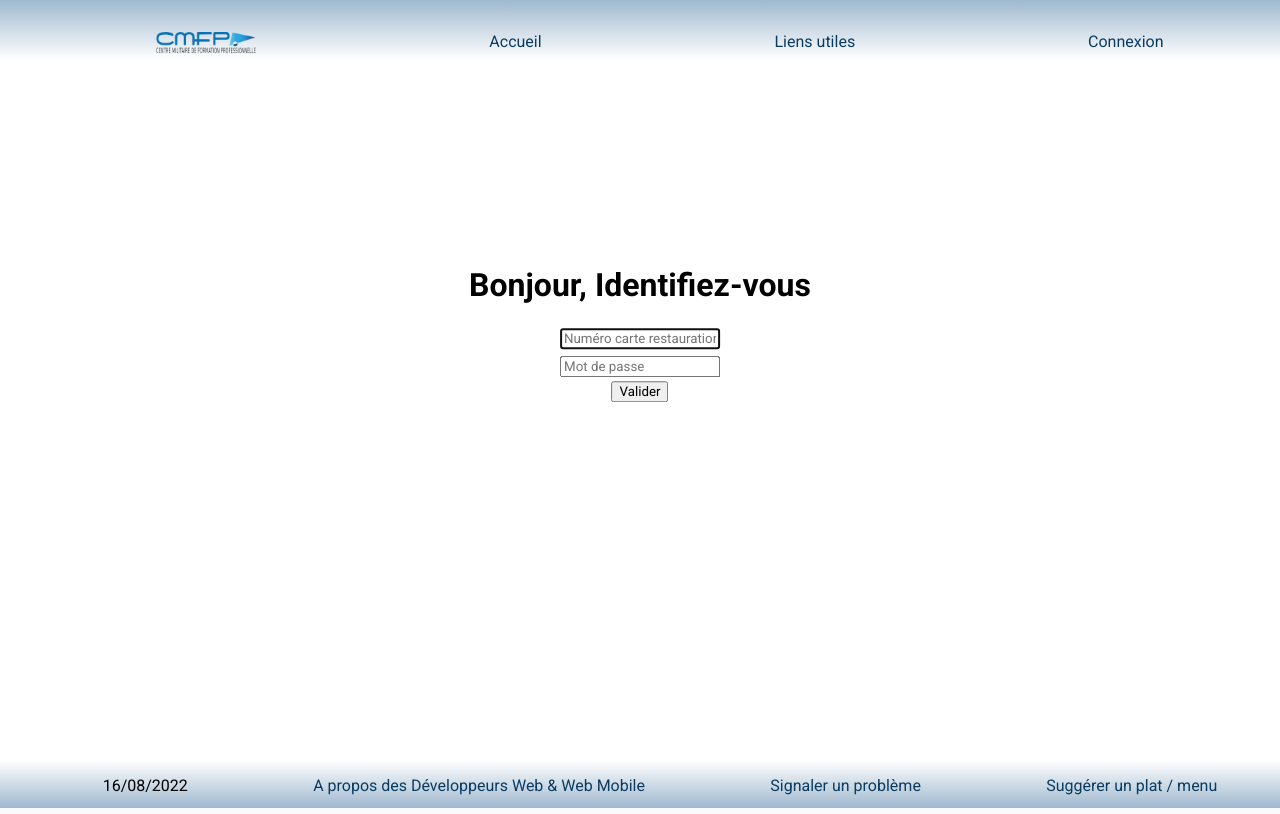
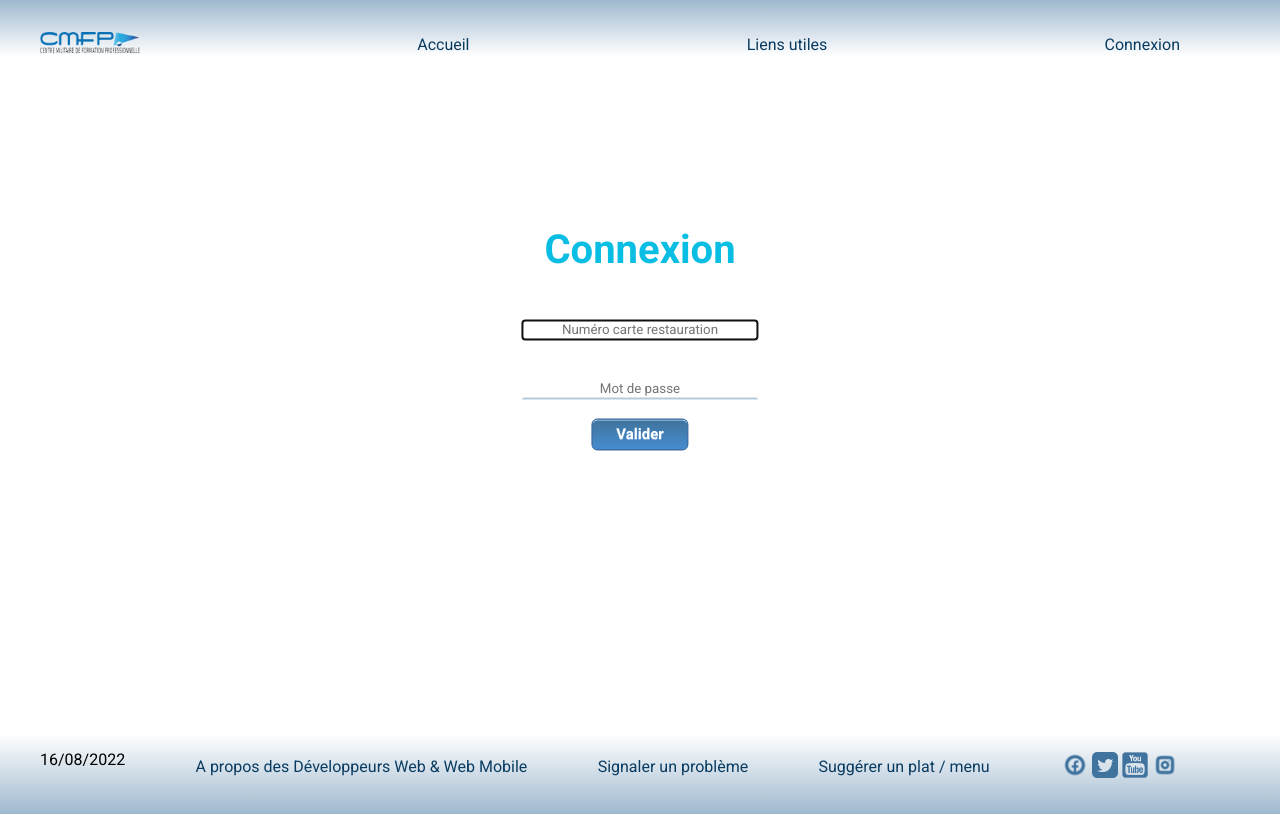
Before and after one commit to caliendojulien/ordinairev3, a Symfony app: template templates/security/login.html.twig in a window 1280 px wide. Run offline with Twig, Linux system fonts and the light colour scheme; the template is opened without the code that fills it, so the values that code supplies are empty; some libraries are stand-ins or nearby versions.

Commit message:
Merge pull request #13
* rectification de routes sur base

* Merge branch 'main' into Rv_Front

* :lipstick: amélioration du style.css, de base.twig et de connexion.twid

```diff
--- a/public/css/login/login.css
+++ b/public/css/login/login.css
@@ -11,5 +11,34 @@ form{
 }
 
 input {
-    margin: 1%;
+    margin: 10%;
+    background: transparent;
+    border-color: transparent;
+    border-bottom-color: rgba(64, 115, 158, 0.38);
+    width: 120%;
+    height: 150%;
+    text-align: center;
 }
+
+Button {
+    box-shadow:inset 0px 1px 0px 0px #bee2f9;
+    background: #40749e linear-gradient(to bottom, #40749e 5%, #468ccf 100%);
+    border-radius:6px;
+    border:1px solid #3866a3;
+    display:inline-block;
+    cursor:pointer;
+    color:#ffffff;
+    font-size:15px;
+    font-weight:bold;
+    padding:6px 24px;
+    text-decoration:none;
+    text-shadow:0px 1px 0px #7cacde;
+}
+
+Button:hover {
+    background: #468ccf linear-gradient(to bottom, #468ccf 5%, #40749e 100%);
+}
+Button:active {
+    position:relative;
+    top:1px;
+}
--- a/public/css/stagiaire/decompte.css
+++ b/public/css/stagiaire/decompte.css
@@ -1,6 +1,3 @@
-body {
-    overflow: hidden;
-}
 .calendar {
     display: grid;
     grid-template-columns: repeat(7, 1fr);
--- a/public/css/style.css
+++ b/public/css/style.css
@@ -11,8 +11,8 @@ body {
     /*justify-content: space-between;*/
     margin: 0;
     position: relative;
-    min-height: 95vh;
-    padding-bottom: 3em;
+    min-height: 91.7vh;
+    padding-bottom: 5em;
 }
 
 header {
@@ -22,9 +22,15 @@ header {
 
 ul {
     display: flex;
-    justify-content: space-around;
+    justify-content: space-between;
     align-content: center;
+    margin-inline-end: 100px;
+}
 
+li {
+    display: flex;
+    flex-direction: column;
+    justify-content: center;
 }
 
 li, a {
@@ -33,14 +39,21 @@ li, a {
     color: rgb(10, 60, 98);
 }
 
+h1 {
+    font-size: 40px;
+    color: rgba(10, 189, 227, 1)
+}
+
+.bonjour{
+    color: rgba(7, 153, 146, 1);
+}
+
 li, a:hover {
     color: rgba(10, 189, 227, 1);
     cursor: pointer;
 }
 
-
-
-input.custom{
+input.custom {
     accent-color: green;
     width: 1.3em;
     height: 1.3em;
@@ -62,6 +75,11 @@ footer {
     position: absolute;
     bottom: 0;
     width: 100%;
-    height: 3em;
+    height: 5em;
     background: linear-gradient(180deg, rgba(47, 54, 64, 0) 0%, rgba(64, 115, 158, 0.5) 100%);
 }
+
+.social {
+    display: flex;
+    flex-direction: row;
+}
--- a/templates/base.html.twig
+++ b/templates/base.html.twig
@@ -21,15 +21,18 @@
             {% if app.user %}
                 {% if is_granted('ROLE_CDS') %}
                     <li><a href="{{ path('sectionHead_home') }}">Decompte Rationnaire</a></li>
-{#                    <li><a href="{{ path('sectionHead_addSection') }}">Créer une section</a></li>#}
-                {% elseif is_granted('ROLE_STAGIAIRE')%}
+                    <li><a href="{{ path('sectionHead_section') }}">Créer une section</a></li>
+                    <li><a href="{{ path('app_register') }}">Créer un utilisateur</a></li>
+                {% elseif is_granted('ROLE_STAGIAIRE') %}
                     <li><a href="{{ path('stagiaire_home') }}">Decompte Rationnaire</a></li>
                 {% elseif is_granted('ROLE_ORDINAIRE') %}
                     <li><a href="{{ path('app_ordinaire') }}">Decompte Rationnaire</a></li>
                 {% endif %}
-                <li><a href="{{ path('main_home') }}">Bonjour {{ app.user.grade}} {{ app.user.name }} {{ app.user.firstname }}</a>
-                    <br>
-                <a href="{{ path('app_logout') }}">Me déconnecter <img src="{{ asset('media/ico/Deconnection.png') }}" alt="Deconnection" width="20px"></a></li>
+                <li>
+                    <a href="{{ path('main_home') }}" class="bonjour">Bonjour {{ app.user.grade }} {{ app.user.name }} {{ app.user.firstname }}</a>
+                    <a href="{{ path('app_logout') }}" class="bonjour">Me déconnecter <img
+                                src="{{ asset('media/ico/Deconnection.png') }}" alt="Deconnection" width="20px"></a>
+                </li>
             {% else %}
                 <li><a href="{{ path('app_login') }}">Connexion</a></li>
             {% endif %}
@@ -44,6 +47,16 @@
             <li><a href="">A propos des Développeurs Web & Web Mobile</a></li>
             <li><a href="">Signaler un problème</a></li>
             <li><a href="">Suggérer un plat / menu</a></li>
+            <div class="social">
+                <li><a href="https://www.facebook.com/defensemobilite"><img src="{{ asset('media/ico/FB.png') }}"
+                                                                            alt="Facebook" width="30px"></a></li>
+                <li><a href="https://twitter.com/defensemobilite"><img src="{{ asset('media/ico/Twitter.png') }}"
+                                                                       alt="Twitter" width="30px"></a></li>
+                <li><a href="https://www.youtube.com/channel/UCtM9JA5PIRqTajiwcLpphpA"><img
+                                src="{{ asset('media/ico/YouTube.png') }}" alt="Youtube" width="30px"></a></li>
+                <li><a href="https://www.instagram.com/defensemobilite/"><img src="{{ asset('media/ico/Insta.png') }}"
+                                                                              alt="Instagram" width="30px"></a></li>
+            </div>
         </ul>
     </nav>
 </footer>
--- a/templates/security/login.html.twig
+++ b/templates/security/login.html.twig
@@ -5,7 +5,7 @@
 {% endblock %}
 
 {% block title %}
-    Connexion!
+    Connexion
 {% endblock %}
 
 {% block body %}
@@ -22,7 +22,7 @@
                 </h2>
             </div>
         {% else %}
-            <h1>Bonjour, Identifiez-vous</h1>
+            <h1>Connexion</h1>
             {#    <label for="inputCard">Numéro de carte de restauration</label> #}
             <input type="text" value="{{ last_username }}" name="card" id="inputCard" class="form-control"
                    placeholder="Numéro carte restauration" autocomplete="username" required autofocus>
```
Also changed, not shown: public/css/login.css (deleted, +0 -11 lines), public/media/ico/Marianne.png (added), public/media/ico/marianne.png (deleted).
